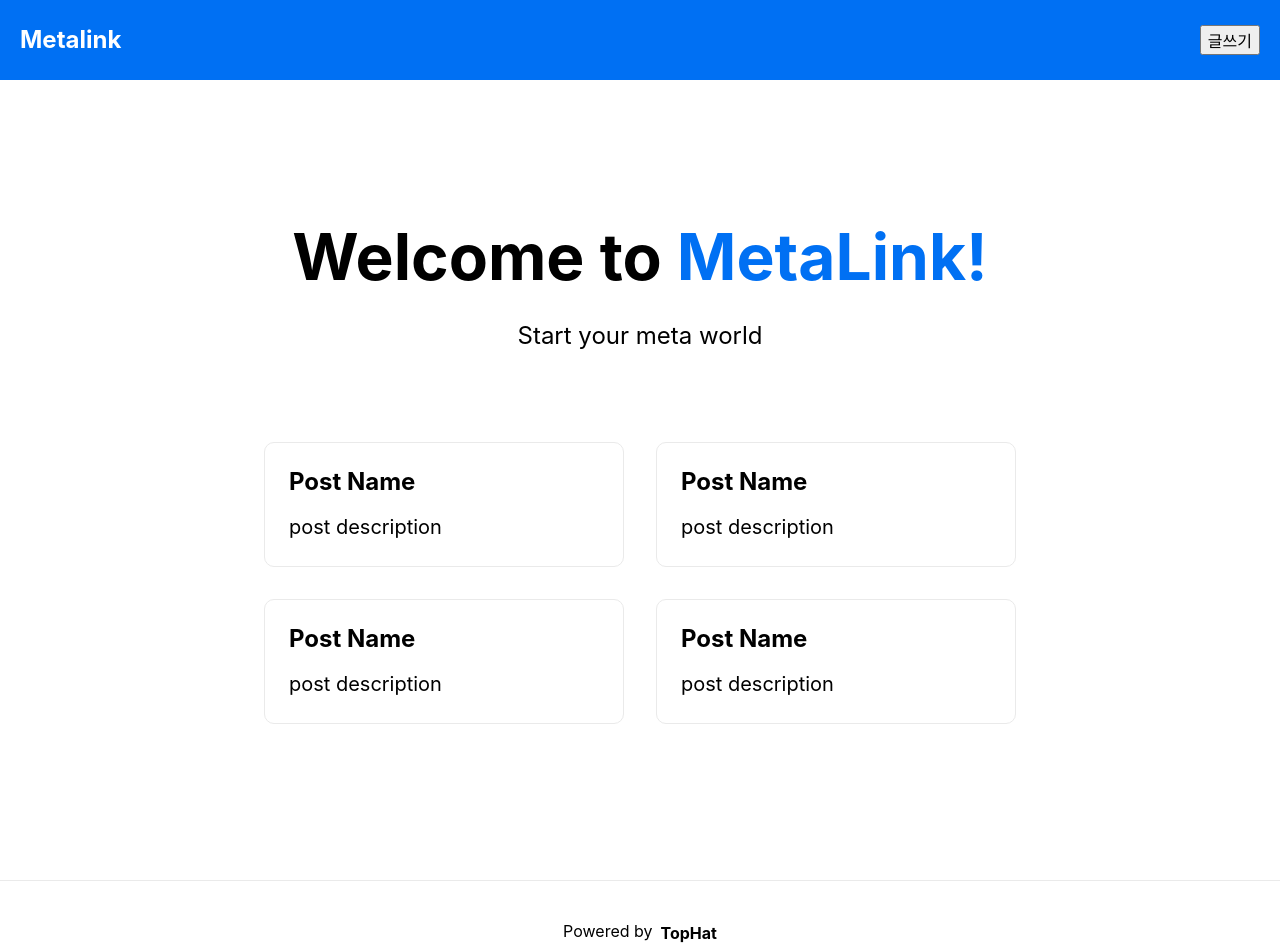
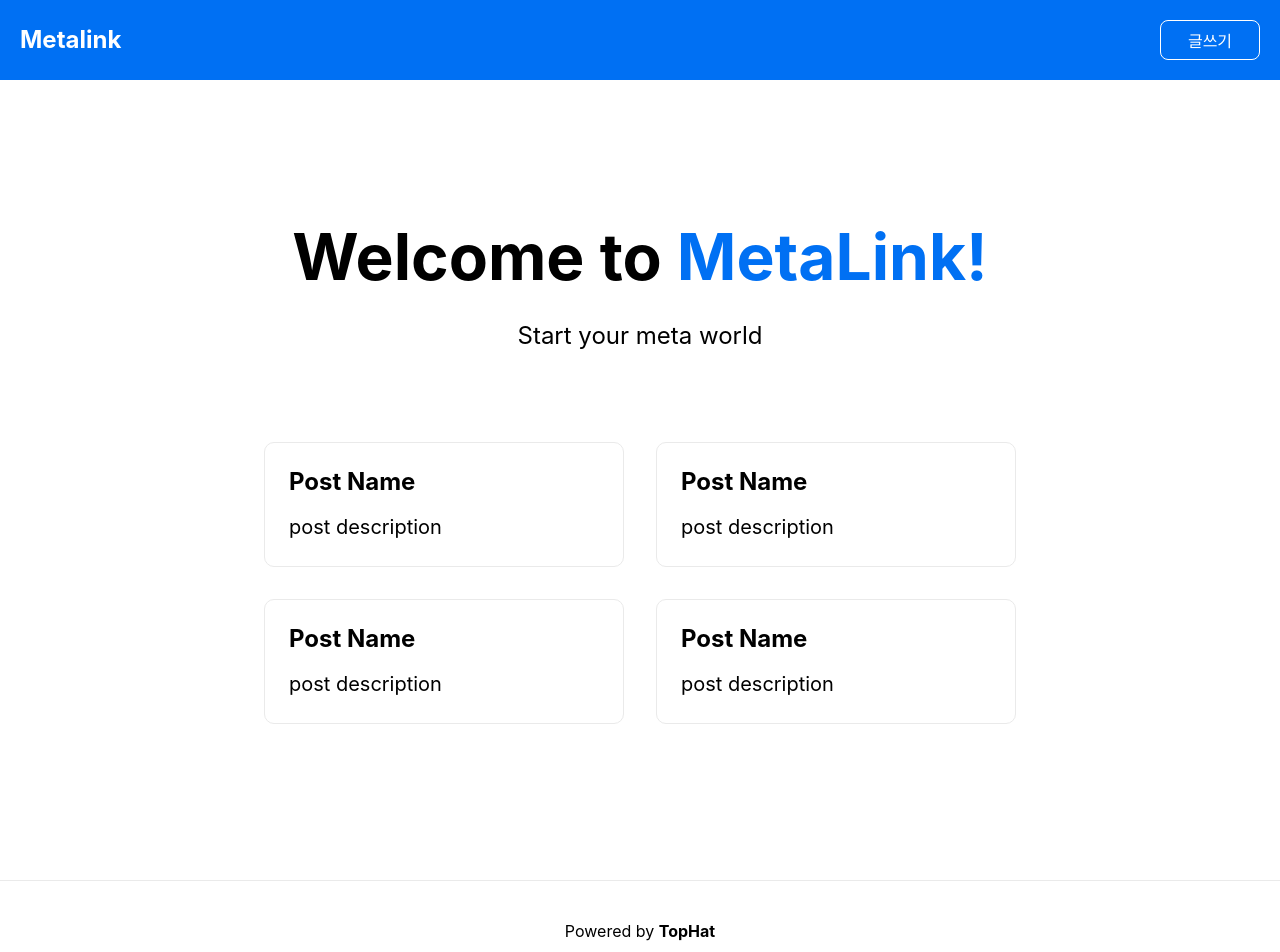
Before and after one commit to tophat-cloud/metalink, a Next.js app in the folder frontend/: page / in a window 1280 px wide. Shown: the top 952 px of the page. Built offline with nearby package versions, Linux system fonts and the light colour scheme.

Commit message:
:lipstick: Adjust UI

```diff
--- a/frontend/components/Footer.js
+++ b/frontend/components/Footer.js
@@ -1,19 +1,28 @@
-import Image from 'next/image';
-import styles from '../styles/Home.module.css';
+import styled from 'styled-components';
+
+const Footer = styled.footer`
+  width: 100%;
+  height: 100px;
+  border-top: 1px solid #eaeaea;
+  display: flex;
+  justify-content: center;
+  align-items: center;
+`;
+
 
 export default () => {
   return (
-    <footer className={styles.footer}>
+    <Footer>
       <a
         href="https://vercel.com?utm_source=create-next-app&utm_medium=default-template&utm_campaign=create-next-app"
         target="_blank"
         rel="noopener noreferrer"
       >
-        Powered by
-        <strong className={styles.logo}>
+        Powered by{' '}
+        <strong>
           TopHat
         </strong>
       </a>
-    </footer>
+    </Footer>
   );
 };
--- a/frontend/components/Header.js
+++ b/frontend/components/Header.js
@@ -16,8 +16,15 @@ const Name = styled.strong`
   color: white;
 `;
 
-const WriteButton = styled.button`
-
+const WriteButton = styled.a`
+  display: flex;
+  border: 1px solid white;
+  border-radius: 8px;
+  width: 100px;
+  height: 40px;
+  justify-content: center;
+  align-items: center;
+  color: white;
 `;
 
 export default () => {
@@ -27,7 +34,7 @@ export default () => {
         Metalink
       </Name>
 
-      <WriteButton>
+      <WriteButton href='/posts/write'>
         글쓰기
       </WriteButton>
     </Header>
--- a/frontend/pages/_app.js
+++ b/frontend/pages/_app.js
@@ -1,5 +1,6 @@
 import '../styles/globals.css';
 import '../styles/reset.css';
+import styles from '../styles/Home.module.css'
 import Head from 'next/head'
 import Header from '../components/Header';
 import Footer from '../components/Footer';
@@ -14,7 +15,11 @@ export default ({ Component, pageProps }) => {
       </Head>
       <Header/>
 
-      <Component {...pageProps} />
+      <div className={styles.container}>
+        <main className={styles.main}>
+          <Component {...pageProps} />
+        </main>
+      </div>
 
       <Footer/>
     </>
--- a/frontend/pages/index.js
+++ b/frontend/pages/index.js
@@ -5,8 +5,7 @@ export default () => {
   const posts = [1, 2, 3, 4];
 
   return (
-    <div className={styles.container}>
-      <main className={styles.main}>
+    <>
      <h1 className={styles.title}>
         Welcome to <a href="https://nextjs.org">MetaLink!</a>
       </h1>
@@ -22,7 +21,6 @@ export default () => {
           ))
         }
       </div>
-      </main>
-    </div>
+    </>
   )
 };
--- a/frontend/styles/Home.module.css
+++ b/frontend/styles/Home.module.css
@@ -1,5 +1,5 @@
 .container {
-  min-height: 100vh;
+  min-height: calc(100vh - 180px);
   padding: 0 0.5rem;
   display: flex;
   flex-direction: column;
```
Also changed, not shown: frontend/pages/posts/write/index.js (+7 -0 lines). Lines whose indentation alone changed are shown as unchanged.
